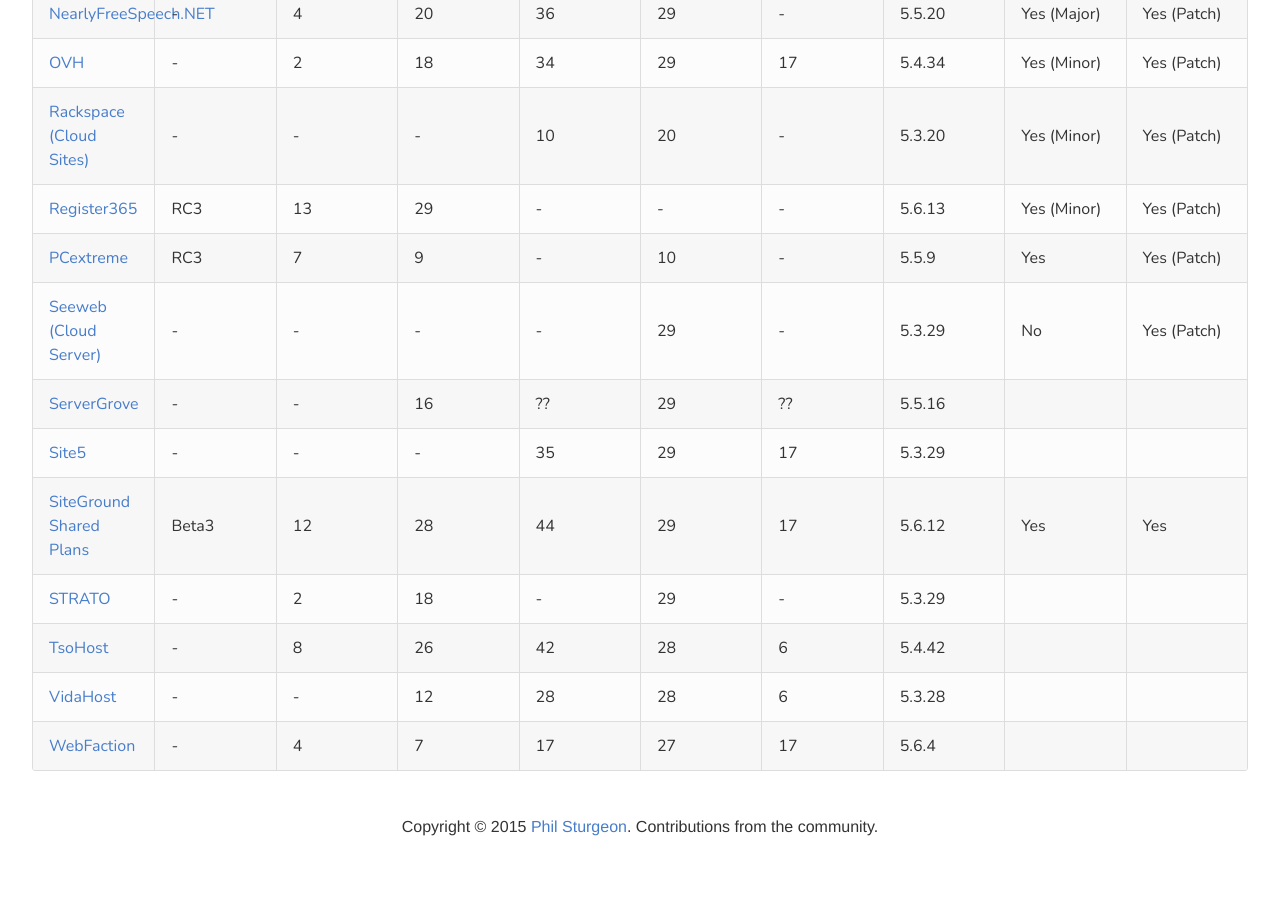
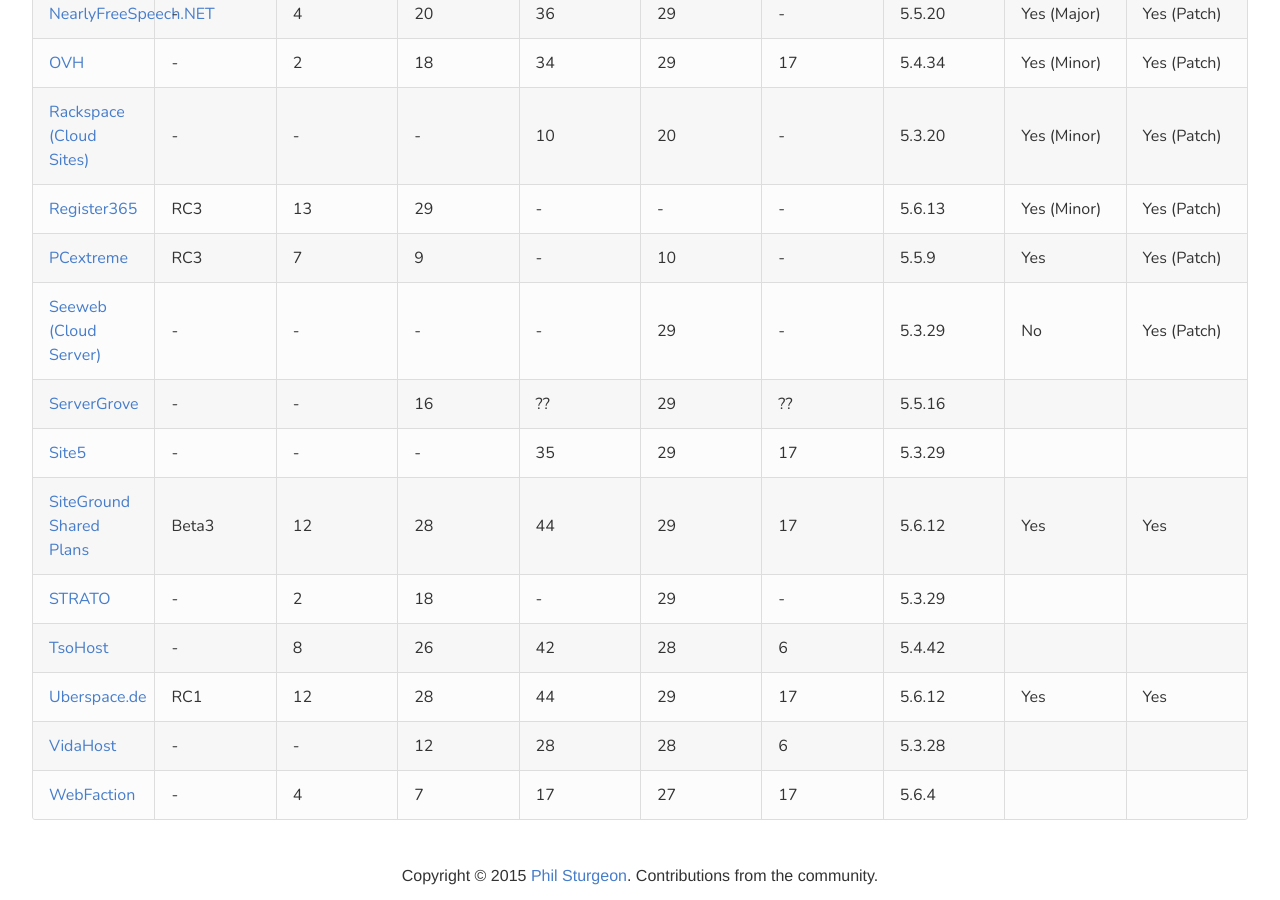
Before and after one commit to phpversions/phpversions.info, a Jekyll site: the page built from shared-hosting.html, in a window 1280 px wide and 900 px high, scrolled down 1961 px. Built offline with Jekyll 4.4.1, drawn with Linux system fonts in a browser that asks for light colours; nearby versions of some CDN libraries; before the commit the page ends 2812 px from its top, so only the background shows below that.

Commit message:
Add Uberspace.de to the shared hosts file

```diff
--- a/_data/shared_hosts.yml
+++ b/_data/shared_hosts.yml
@@ -328,6 +328,18 @@
   php56: 8
   default: 5.4.42
 
+- name: "Uberspace.de"
+  url: "https://uberspace.de"
+  php52: 17
+  php53: 29
+  php54: 44
+  php55: 28
+  php56: 12
+  php70: "RC1"
+  default: 5.6.12
+  manual_update: "Yes"
+  auto_update: "Yes"
+
 - name: "VidaHost"
   url: "https://www.vidahost.com/cloud-web-hosting"
   php52: 6
```
